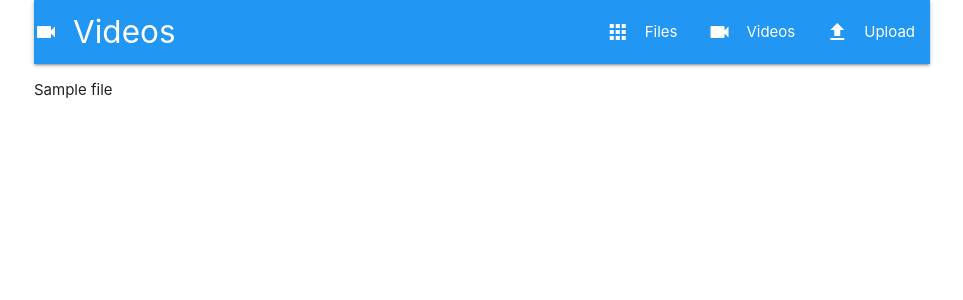
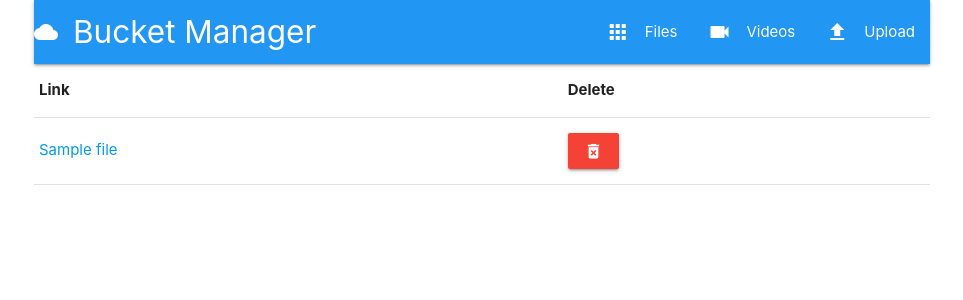
Before and after one commit to Satak/bucket-manager, a Flask app: template src/templates/index.html in a window 1280 px wide. Shown: the top 300 px of the page, without its empty margins (158-1121 px from the left). Run offline with Flask 2, Linux system fonts and the light colour scheme; the template is opened without the code that fills it: most values are stand-ins (such as "Sample title", 1, 10 or a date in 2020); some libraries are stand-ins or nearby versions.

Commit message:
delete added

```diff
--- a/src/main.py
+++ b/src/main.py
@@ -79,9 +79,11 @@ def upload():
     return redirect(url_for('index'))
 
 
-@app.route('/api/files/<string:file_name>', methods=['DELETE'])
-def api_delete_file(file_name):
+@app.route('/api/files', methods=['DELETE'])
+def api_delete_file():
+    file_name = request.args.get('fileName')
     delete_blob(BUCKET_NAME, file_name)
+    logging.info(f'File deleted: {file_name}')
     return jsonify({}), 204
 
 
--- a/src/static/app.js
+++ b/src/static/app.js
@@ -0,0 +1,35 @@
+async function API(body, url, method) {
+  const requestParams = {
+    method: method,
+    headers: {
+      'Accept': 'application/json',
+      'Content-Type': 'application/json'
+    }
+  }
+  if (body) {
+    requestParams['body'] = JSON.stringify(body)
+  }
+
+  const response = await fetch(url, requestParams)
+  if (response.ok) return await response.json()
+  const err = await response.json()
+  throw new Error(err.error)
+}
+
+async function deleteFile(fileName) {
+  const conf = confirm(`Do you want to delete the file: ${fileName}?`)
+  if(!conf) {
+    return null
+  }
+  const url = `/api/files?fileName=${fileName}`
+  const requestParams = {
+    method: 'DELETE'
+  }
+  const response = await fetch(url, requestParams)
+  if (response.ok) {
+    document.location.reload()
+  } else {
+    const err = await response.json()
+    alert(err)
+  }
+}
--- a/src/templates/files.html
+++ b/src/templates/files.html
@@ -1,5 +1,17 @@
-<ul>
+<table class="highlight responsive-table">
+  <thead>
+    <tr>
+      <th>Link</th>
+      <th>Delete</th>
+    </tr>
+  </thead>
+
+  <tbody>
     {% for file in files %}
-    <li>{{file.name}}</li>
+    <tr>
+      <td><a href="https://storage.cloud.google.com/{{file._properties.bucket}}/{{file.name}}">{{file.name}}</a></td>
+      <td><button onclick="deleteFile('{{file.name}}')" class="btn red"><i class="material-icons">delete_forever</i></button></td>
+    </tr>
     {% endfor %}
-</ul>
+  </tbody>
+</table>
--- a/src/templates/layout.html
+++ b/src/templates/layout.html
@@ -5,7 +5,7 @@
     <link rel="stylesheet" href="https://cdnjs.cloudflare.com/ajax/libs/materialize/1.0.0/css/materialize.min.css">
     <meta name="viewport" content="width=device-width, initial-scale=1.0"/>
     <script type="text/javascript" src="https://www.gstatic.com/charts/loader.js"></script>
-    <title>CloudMon</title>
+    <title>Bucket Manager</title>
 </head>
 
 <body>
--- a/src/templates/navbar.html
+++ b/src/templates/navbar.html
@@ -1,6 +1,6 @@
 <nav class="blue">
     <div class="nav-wrapper">
-        <a href="{{ url_for('index')}}" class="brand-logo"><i class="material-icons left">videocam</i>Videos</a>
+        <a href="{{ url_for('index')}}" class="brand-logo"><i class="material-icons left">cloud</i>Bucket Manager</a>
         <a href="#" data-target="mobile-demo" class="sidenav-trigger"><i class="material-icons">menu</i></a>
         <ul id="nav-mobile" class="right hide-on-med-and-down">
             {% include 'navbar_items.html' %}
```
